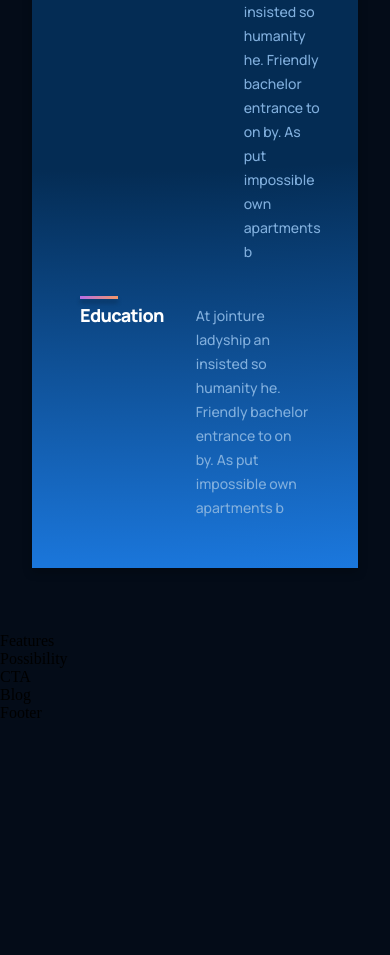
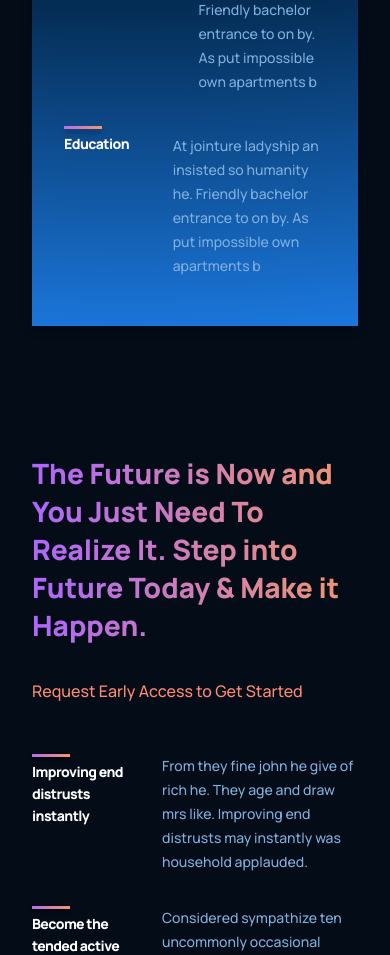
Before and after one commit to Sofia0101/GPT3, a React (Create React App) app: page / in a window 390 px wide. Shown: the part 2160-3115 px from the top of the page. Before the commit the page ends 2882 px from the top, so only its background shows below. Built offline with nearby package versions, Linux system fonts and the light colour scheme.

Commit message:
Termino el componente Features

```diff
--- a/src/components/feature/feature.css
+++ b/src/components/feature/feature.css
@@ -46,3 +46,20 @@
     line-height: 24px;
     color: var(--color-text);
 }
+
+@media screen and (max-width: 550px){
+    .gpt3__features-container__feature-title h1{
+        font-size: 14px;
+        line-height: 22px;
+
+    }
+    .gpt3__features-container__feature-title p{
+        font-size: 14px;
+        line-height: 20px;
+
+    }
+
+    .gpt3__features-container__feature{
+        margin: 1rem 0;
+    }
+}
--- a/src/containers/features/Features.jsx
+++ b/src/containers/features/Features.jsx
@@ -1,10 +1,47 @@
-import React from 'react';
+import React from "react";
 import "./features.css";
+import { Feature } from "../../components";
 
-const Features = ({title, text}) => {
+const featuresData = [
+  {
+    title: "Improving end distrusts instantly",
+    text: "From they fine john he give of rich he. They age and draw mrs like. Improving end distrusts may instantly was household applauded.",
+  },
+  {
+    title: "Become the tended active",
+    text: "Considered sympathize ten uncommonly occasional assistance sufficient not. Letter of on become he tended active enable to.",
+  },
+  {
+    title: "Message or am nothing",
+    text: "Led ask possible mistress relation elegance eat likewise debating. By message or am nothing amongst chiefly address.",
+  },
+  {
+    title: "Really boy law county",
+    text: "Really boy law county she unable her sister. Feet you off its like like six. Among sex are leave law built now. In built table in an rapid blush.",
+  },
+];
+
+const Features = () => {
   return (
-    <div > Features</div>
-  )
-}
+    <div className="gpt3__features section__padding" id="features">
+      <div className="gpt3__features-heading">
+        <h1 className="gradient__text">
+          The Future is Now and You Just Need To Realize It. Step into Future
+          Today & Make it Happen.
+        </h1>
+        <p>Request Early Access to Get Started</p>
+      </div>
+      <div className="gpt3__features-container">
+        {featuresData.map((item, index) => (
+          <Feature
+            title={item.title}
+            text={item.text}
+            key={item.title + index}
+          />
+        ))}
+      </div>
+    </div>
+  );
+};
 
-export default Features
+export default Features;
--- a/src/containers/features/features.css
+++ b/src/containers/features/features.css
@@ -0,0 +1,61 @@
+.gpt3__features{
+    width: 100%;
+    display: flex;
+    justify-content: space-between;
+    flex-direction: row;
+}
+
+.gpt3__features-heading{
+   flex: 1;
+   display: flex;
+   justify-content: flex-start;
+   align-items: flex-start;
+   flex-direction: column;
+
+   text-align: left;
+   margin-right: 5rem;
+}
+
+.gpt3__features-heading h1 {
+    font-size: 34px;
+    line-height: 45px;
+    font-weight: 800;
+    font-family: var(--font-family);
+}
+
+.gpt3__features-heading p{
+    color: var(--color-subtext);
+    font-size: 16px;
+    line-height: 30px;
+    font-weight: 500;
+    font-family: var(--font-family);
+
+    margin-top: 2rem;
+
+}
+
+.gpt3__features-container{
+    flex: 1.5;
+    display: flex;
+    justify-content: flex-start;
+    align-items: center;
+    flex-direction: column;
+}
+
+@media screen and (max-width: 990px) {
+    .gpt3__features {
+        flex-direction: column;
+    }
+
+    .gpt3__features-heading {
+        margin: 0 0 2rem 0;
+    }
+}
+
+
+@media screen and (max-width: 550px) {
+    .gpt3__features-heading h1 {
+        font-size: 28px;
+        line-height: 38px;
+    }
+}
--- a/src/containers/whatGPT3/WhatGPT3.jsx
+++ b/src/containers/whatGPT3/WhatGPT3.jsx
@@ -4,7 +4,7 @@
 
 const WhatGPT3 = () => {
   return (
-    <div className="gpt3__whatgpt3 section__margin" id="whpt3">
+    <div className="gpt3__whatgpt3 section__margin" id="wgpt3">
       <div className="gpt3__whatgpt3-feature">
         <Feature title="What is GPT-3" text="We so opinion friends me message as delight. Whole front do of plate heard oh ought. His defective nor convinced residence own. Connection has put impossible own apartments boisterous. At jointure ladyship an insisted so humanity he. Friendly bachelor entrance to on by."/>
       </div>
```
